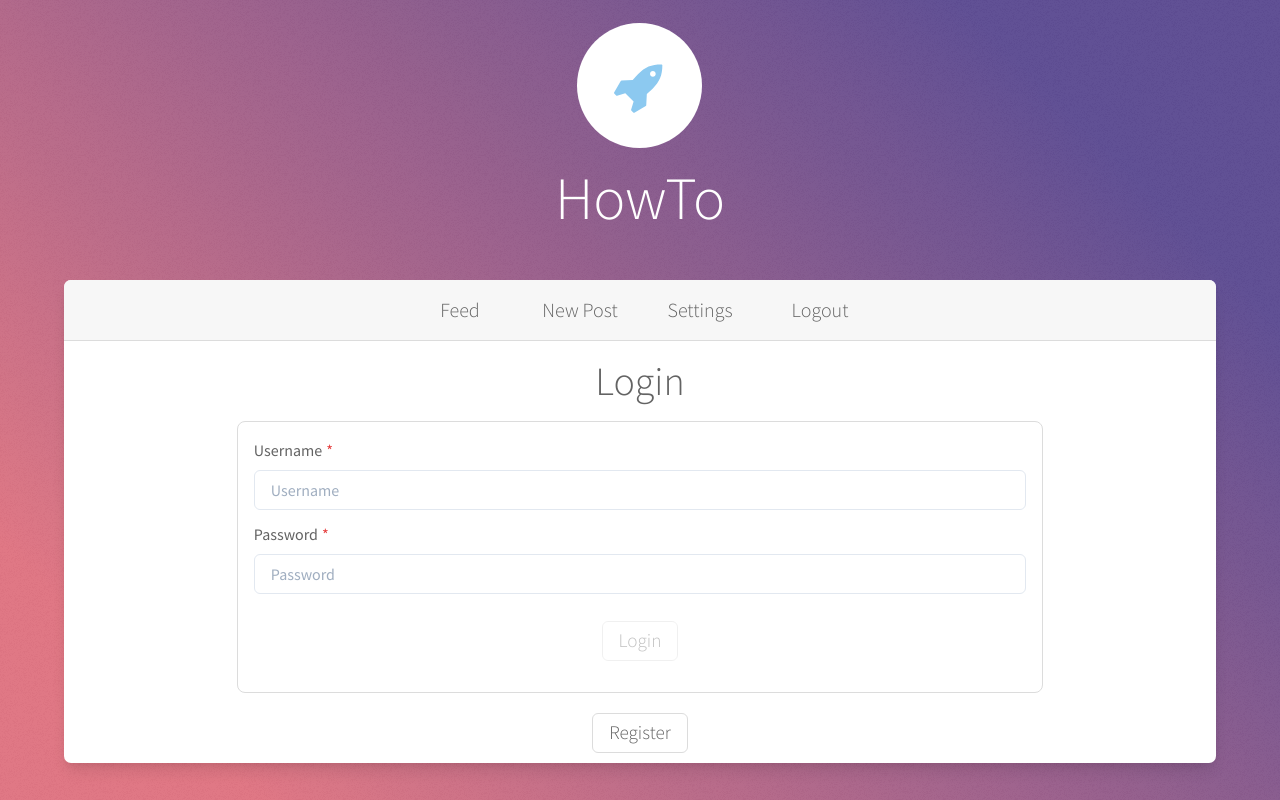
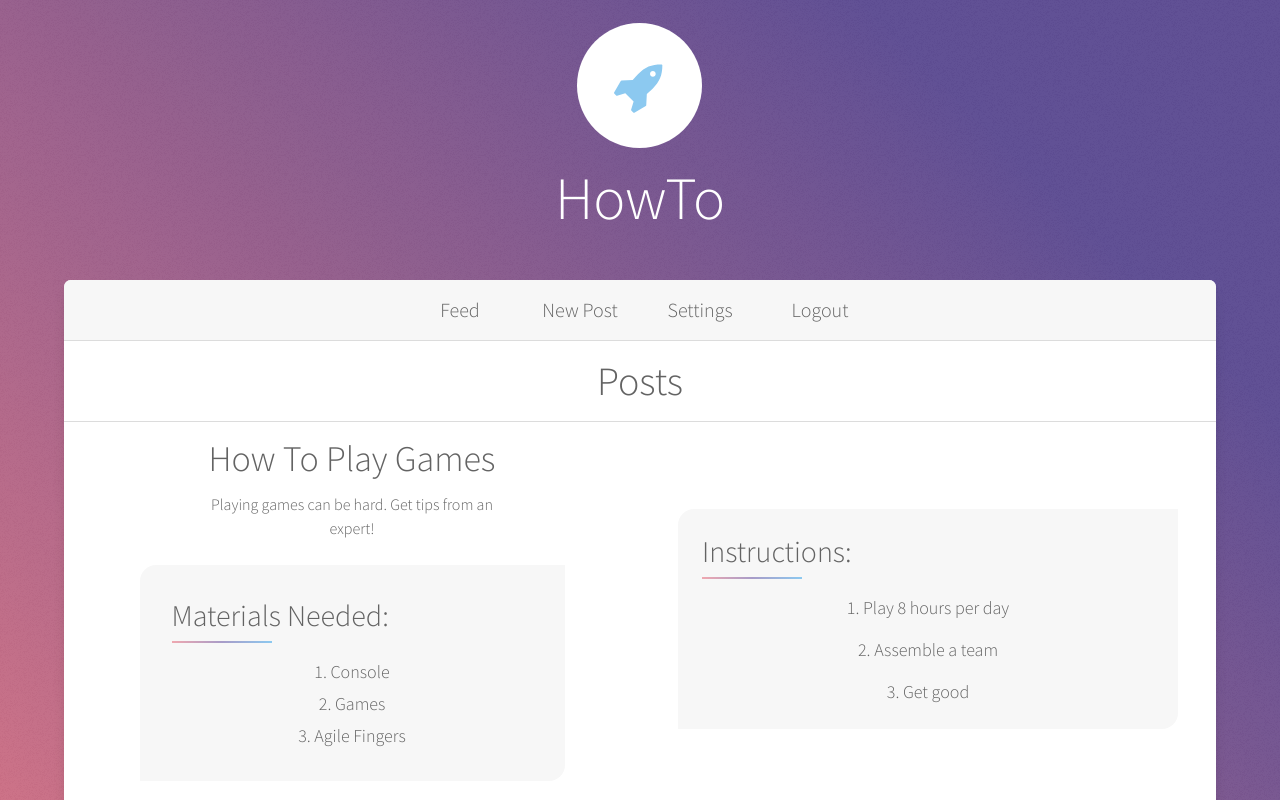
Before and after one commit to leachtucker/howto-frontend, a React (Create React App) app: page / in a window 1280 px wide. Shown: the top 800 px of the page. Built offline with nearby package versions, Linux system fonts and the light colour scheme; sample sign-in values are in the browser's storage.

Commit message:
Implementing Redux TK for state managment. Added modal with loading spinner

```diff
--- a/package.json
+++ b/package.json
@@ -7,6 +7,7 @@
     "@codolog/form": "^1.0.0",
     "@emotion/react": "^11.1.4",
     "@emotion/styled": "^11.0.0",
+    "@reduxjs/toolkit": "^1.5.0",
     "@testing-library/jest-dom": "^5.11.9",
     "@testing-library/react": "^11.2.3",
     "@testing-library/user-event": "^12.6.0",
@@ -16,9 +17,11 @@
     "react": "^17.0.1",
     "react-dom": "^17.0.1",
     "react-icons": "^4.1.0",
+    "react-redux": "^7.2.2",
     "react-router": "^5.2.0",
     "react-router-dom": "^5.2.0",
     "react-scripts": "4.0.1",
+    "redux": "^4.0.5",
     "web-vitals": "^0.2.4",
     "yup": "^0.32.8"
   },
--- a/src/App.js
+++ b/src/App.js
@@ -1,8 +1,11 @@
+import logo from './assets/logo.svg';
+import './App.css';
+
 import { Route, Switch } from 'react-router-dom';
 import PrivateRoute from './PrivateRoute';
 
-import logo from './assets/logo.svg';
-import './App.css';
+// RTK
+import {useDispatch, useSelector} from 'react-redux';
 
 import {
   Box,
@@ -14,6 +17,8 @@ import {
 } from '@chakra-ui/react';
 
 import Nav from './components/Nav';
+import LoadingModal from './components/LoadingModal';
+
 
 // PAGES //
 import Signup from './pages/Signup';
@@ -26,6 +31,8 @@ import Settings from './pages/Settings';
 import fetchTokenLocal from './utils/fetchTokenLocal';
 
 function App(props) {
+  const { fetching } = useSelector(state => state.user);
+
   return (
     <div className="App">
       <Center w="fit-content" height="250px" margin="0 auto" marginBottom="30px">
@@ -38,20 +45,21 @@ function App(props) {
         {fetchTokenLocal() &&
           <Nav />
         }
+        {fetching &&
+          <LoadingModal />
+        }
         <Switch>
           <Route path="/register" exact component={Signup} />
-          <Route path="/" exact component={Login} />
-          <PrivateRoute path="/feed" exact component={Feed} />
+          <Route path="/login" exact component={Login} />
+          <PrivateRoute path="/" exact component={Feed} />
           <PrivateRoute path="/newpost" exact component={NewPost} />
           <PrivateRoute path="/settings" exact component={Settings} />
           {/* Add Settings page & (maybe) a edit post page */}
         </Switch>
       </Box>
-      {fetchTokenLocal() &&
-        <Center color="white" height="100px">
-          <Text marginTop="10px">© HowTo</Text>
-        </Center>
-      }
+      <Center color="white" height="100px">
+        <Text marginTop="10px">© HowTo</Text>
+      </Center>
     </div>
   );
 }
--- /dev/null
+++ b/src/components/LoadingModal.js
@@ -0,0 +1,24 @@
+import React from 'react'
+
+import {
+    Modal,
+    ModalContent,
+    ModalOverlay,
+    Spinner,
+    Center
+} from '@chakra-ui/react';
+
+function LoadingModal() {
+    return (
+        <Modal isOpen={true}>
+            <ModalOverlay />
+                <ModalContent background="none" shadow="none">
+                <Center>
+                    <Spinner size="xl" color="white" thickness="4px" position="fixed" top="50%" />
+                </Center>
+                </ModalContent>
+        </Modal>
+    )
+}
+
+export default LoadingModal
--- a/src/components/LoginForm.js
+++ b/src/components/LoginForm.js
@@ -1,4 +1,5 @@
 import React from 'react';
+import { useHistory } from 'react-router-dom';
 
 import {
     Stack,
@@ -14,6 +15,9 @@ import LinkButton from './LinkButton';
 import useForm from '../hooks/useForm';
 import schema from '../validation/signupSchema';
 
+import { useDispatch, useSelector } from 'react-redux';
+import { login } from '../store/user';
+
 const initialFormValues = {
     username: "",
     password: ""
@@ -22,12 +26,16 @@ const initialFormValues = {
 function LoginForm() {
     // HOOKS & STATE //
     const [ formValues, formErrors, isButtonDisabled, onChange ] = useForm(initialFormValues, schema);
+    const dispatch = useDispatch();
+    const { error } = useSelector(state => state.user);
+    const { push } = useHistory();
 
     // EVENT HANDLERS
     function onSubmit(e) {
         e.preventDefault();
         // CALL API to submit data
-
+        const { username, password } = formValues;
+        dispatch(login({username, password}, push));
     }
 
     return (
@@ -40,8 +48,11 @@ function LoginForm() {
                 </FormControl>
                 <FormControl isRequired isInvalid={formErrors.password.length > 0 ? true : false}>
                     <FormLabel htmlFor="password">Password</FormLabel>
-                    <Input name="password" value={formValues.password} onChange={onChange} id="password" placeholder="Password" />
+                    <Input name="password" type="password" value={formValues.password} onChange={onChange} id="password" placeholder="Password" />
                     <FormErrorMessage>{formErrors.password}</FormErrorMessage>
+                </FormControl>
+                <FormControl textAlign="center" borderTop="1px solid gainsboro" isInvalid={error ? true : false}>
+                    <FormErrorMessage display="inline-block">{error}</FormErrorMessage>
                 </FormControl>
                 <Center paddingY="15px">
                     <LinkButton
--- a/src/components/Nav.js
+++ b/src/components/Nav.js
@@ -9,19 +9,25 @@ import {
 
 import LinkButton from './LinkButton';
 
+import { useDispatch } from 'react-redux';
+import { logout } from '../store/user';
+
 function Nav(props) {
+    // HOOKS & STATE
     const history = useHistory();
+    const dispatch = useDispatch();
 
+    // EVENT HANDLERS
     function onLogout() {
-        deleteTokenLocal();
-        history.go('/login');
+        dispatch(logout());
+        history.push('/login');
     }
 
     return (
         <Box borderTopRadius="7px" bgColor="#F7F7F7" borderBottom="1px solid gainsboro">
             <Flex margin="0 auto" width="95%" maxWidth="500px" paddingY="10px" justifyContent="space-evenly">
                 <LinkButton flex="1" maxWidth="100px" fontSize="1.25rem">
-                    <Link to="/feed">
+                    <Link to="/">
                         Feed
                     </Link>
                 </LinkButton>
--- /dev/null
+++ b/src/store/index.js
@@ -0,0 +1,16 @@
+import { configureStore } from '@reduxjs/toolkit';
+import { combineReducers } from 'redux';
+
+// Reducers
+import user from './user';
+
+// Redux store
+const reducer = combineReducers({
+    user,
+})
+
+const store = configureStore({
+  reducer
+})
+
+export default store;
--- /dev/null
+++ b/src/store/user.js
@@ -0,0 +1,54 @@
+import { createSlice } from '@reduxjs/toolkit';
+import axiosWithAuth from '../utils/axiosWithAuth';
+
+// Slice -- create new slice for every new 'slice' of state to hold
+const slice = createSlice({
+    name: 'user',
+    initialState: {
+        user: null,
+        fetching: false,
+        error: ''
+    },
+    reducers: {
+        loginStart: (state, action) => {
+            state.fetching = true;
+        },
+        loginSuccess: (state, action) => {
+            state.user = action.payload;
+            state.fetching = false;
+        },
+        loginFailure: (state, action) => {
+            state.error = action.payload;
+            state.fetching = false;
+        },
+        logoutSuccess: (state, action) => {
+            state.user = null;
+        }
+    }
+})
+
+export default slice.reducer
+
+// Actions
+const { loginStart, loginSuccess, loginFailure, logoutSuccess } = slice.actions;
+export const login = ({ username, password }, push) => async dispatch => {
+    dispatch(loginStart());
+    try {
+        const res = await axiosWithAuth().post('/api/auth/login', { username, password });
+        localStorage.setItem('token', res.data.token);
+        dispatch(loginSuccess({ username }));
+        push('/');
+    } catch (err) {
+        console.log(err.response)
+        return dispatch(loginFailure(err.response.data.message))
+    }
+}
+
+export const logout = () => async dispatch => {
+    try {
+        localStorage.removeItem('token');
+        dispatch(logoutSuccess());
+    } catch (err) {
+        return console.log(err.response.message)
+    }
+}
--- a/src/utils/axiosWithAuth.js
+++ b/src/utils/axiosWithAuth.js
@@ -1,9 +1,12 @@
 import axios from "axios";
 import fetchTokenLocal from "./fetchTokenLocal";
+
+const BASE_URL = 'https://howtoapi.herokuapp.com'
 
 function axiosWithAuth() {
     const token = fetchTokenLocal();
     return axios.create({
+        baseURL: BASE_URL,
         headers: {
             authorization: token,
         }
```
Also changed, not shown: src/index.js (+10 -3 lines), src/store/app.js (added, +18 -0 lines), 1 other file (tests, documents, lock files or other folders).
